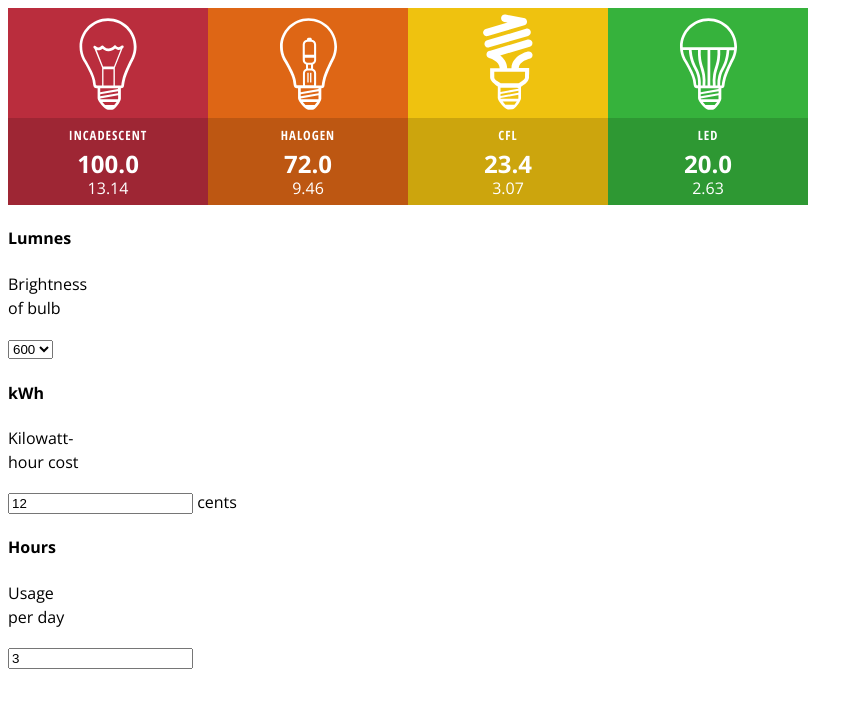
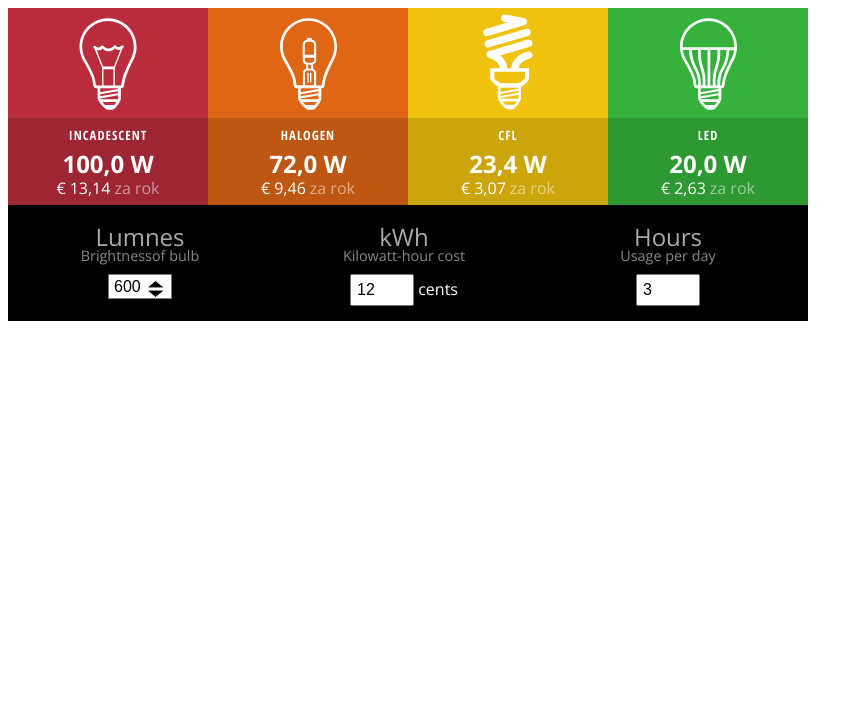
Before and after one commit to Macro-X/angular-training, a plain HTML site: page angular-calculator/index.html in a window 1280 px wide. Shown: the whole page, without its empty margins (0-863 px from the left). Drawn offline with nearby package versions, Linux system fonts and the light colour scheme.

Commit message:
CSS styles finished

```diff
--- a/angular-calculator/assets/calculator.css
+++ b/angular-calculator/assets/calculator.css
@@ -1,4 +1,9 @@
-/* CSS Document */
+/*
+Name: Angular Calculator
+Description: CSS style for angular calculator exercise.
+Author: Martin Gomola
+Tags: angular, exercise
+*/
 
 @import url(https://fonts.googleapis.com/css?family=Open+Sans:300,700|Open+Sans+Condensed:700);
 #myCalculator {
@@ -10,6 +15,9 @@
     line-height: 24px;
     max-width: 800px;
 }
+
+
+/****** Top Section Area *********/
 
 #myCalculator main {
     background-color: #444;
@@ -32,6 +40,9 @@
     clear: both;
 }
 
+
+/****** Top Section Area: Category Images *********/
+
 #myCalculator main section.inc {
     background-color: #ba2d3d;
     background-image: url(images/bulb_inc.svg);
@@ -41,24 +52,30 @@
     background-color: #de6615;
     background-image: url(images/bulb_hal.svg);
 }
+
 #myCalculator main section.cfl {
     background-color: #efc20f;
     background-image: url(images/bulb_cfl.svg);
 }
+
 #myCalculator main section.led {
     background-color: #36b23c;
     background-image: url(images/bulb_led.svg);
 }
+
 #myCalculator main section > div {
     padding: 5px 0;
-	background-color: rgba(0,0,0,.15);
+    background-color: rgba(0, 0, 0, .15);
 }
+
+
+/****** Top Section Area: Text *********/
 
 #myCalculator main h4 {
     font-family: 'Open Sans Condensed', sans-serif;
-	font-size: .8em;
+    font-size: 0.8em;
     letter-spacing: 1px;
-	margin:  0 0 5px 0;
+    margin: 0 0 5px 0;
     text-transform: uppercase;
 }
 
@@ -72,3 +89,101 @@
     font-size: 1em;
     font-weight: 300;
 }
+
+#myCalculator main p::after {
+    content: ' W';
+}
+
+#myCalculator main p + p::before {
+    content: '€';
+    padding-right: 4px;
+}
+
+#myCalculator main p + p::after {
+    content: 'za rok';
+    color: rgba(255, 255, 255, .5);
+    padding-left: 4px;
+    line-height:
+}
+
+
+/****** Form Area *********/
+
+#myCalculator form {
+    background-color: #000;
+    margin: 0;
+    padding: 10px 0;
+}
+
+#myCalculator form br {
+    display: none;
+}
+
+#myCalculator form > div {
+    color: #fff;
+    width: 33%;
+    float: left;
+    text-align: center;
+    padding: 10px 0 5px 0;
+}
+
+#myCalculator form::after {
+    content: '';
+    display: block;
+    clear: both;
+}
+
+
+/****** Form Area: Text *********/
+
+#myCalculator form h4 {
+    color: #aaa;
+    margin: 0 0 -5px 0;
+    font-size: 1.5em;
+    font-weight: 300;
+}
+
+#myCalculator form p {
+    color: #888;
+    margin: 0 0 6px 0;
+    font-size: 0.9em;
+}
+
+#myCalculator form input[type=number] {
+    width: 50px;
+    text-align: left;
+    font-size: 1em;
+    padding: 5px;
+}
+
+#myCalculator form select {
+    font-size: 1em;
+    -webkit-appearance: none;
+    -moz-appearance: none;
+    -ms-appearance: none;
+    -o-appearance: none;
+    appearance: none;
+    background: #fff url(images/icons_arrows.svg) no-repeat right 6px;
+    background-size: 30px 20px;
+    padding: 3px 30px 3px 5px;
+}
+/* IE fix */
+#myCalculator form select::-ms-expand {
+    display: none;
+}
+
+@media screen and (max-width: 500px){
+	/* main */
+	#myCalculator {font-size: 15px;}
+	#myCalculator main section {background-size: 45px 71px; padding-top: 80px;}
+	#myCalculator main h4 {margin: 0; font-size: 0.75em; letter-spacing: 0}
+	#myCalculator main p {font-size: 1.1em;}
+	#myCalculator main p + p {font-size: 1em}
+	#myCalculator main p + p::after {display: block; margin-top: -10px; color: #fff;}
+	/* form */
+	#myCalculator form h4 {font-size: 1.1em; margin: 0}
+	#myCalculator form p {font-size: 0.8em; line-height: 14px}
+	#myCalculator form br {display: inline-block;}
+	#myCalculator form input[type=number] {width: 30px; font-size: 0.8em}
+	#myCalculator form select {font-size: 0.8em}
+}
--- a/angular-calculator/index.html
+++ b/angular-calculator/index.html
@@ -14,29 +14,29 @@
             <section class="inc">
                 <div>
                     <h4>Incadescent</h4>
-                    <p>100.0</p>
-                    <p>13.14</p>
+                    <p>100,0</p>
+                    <p>13,14</p>
                 </div>
             </section>
             <section class="hal">
                 <div>
                     <h4>Halogen</h4>
-                    <p>72.0</p>
-                    <p>9.46</p>
+                    <p>72,0</p>
+                    <p>9,46</p>
                 </div>
             </section>
             <section class="cfl">
                 <div>
                     <h4>CFL</h4>
-                    <p>23.4</p>
-                    <p>3.07</p>
+                    <p>23,4</p>
+                    <p>3,07</p>
                 </div>
             </section>
             <section class="led">
                 <div>
                     <h4>LED</h4>
-                    <p>20.0</p>
-                    <p>2.63</p>
+                    <p>20,0</p>
+                    <p>2,63</p>
                 </div>
             </section>
         </main>
```
Lines whose indentation alone changed are shown as unchanged.
